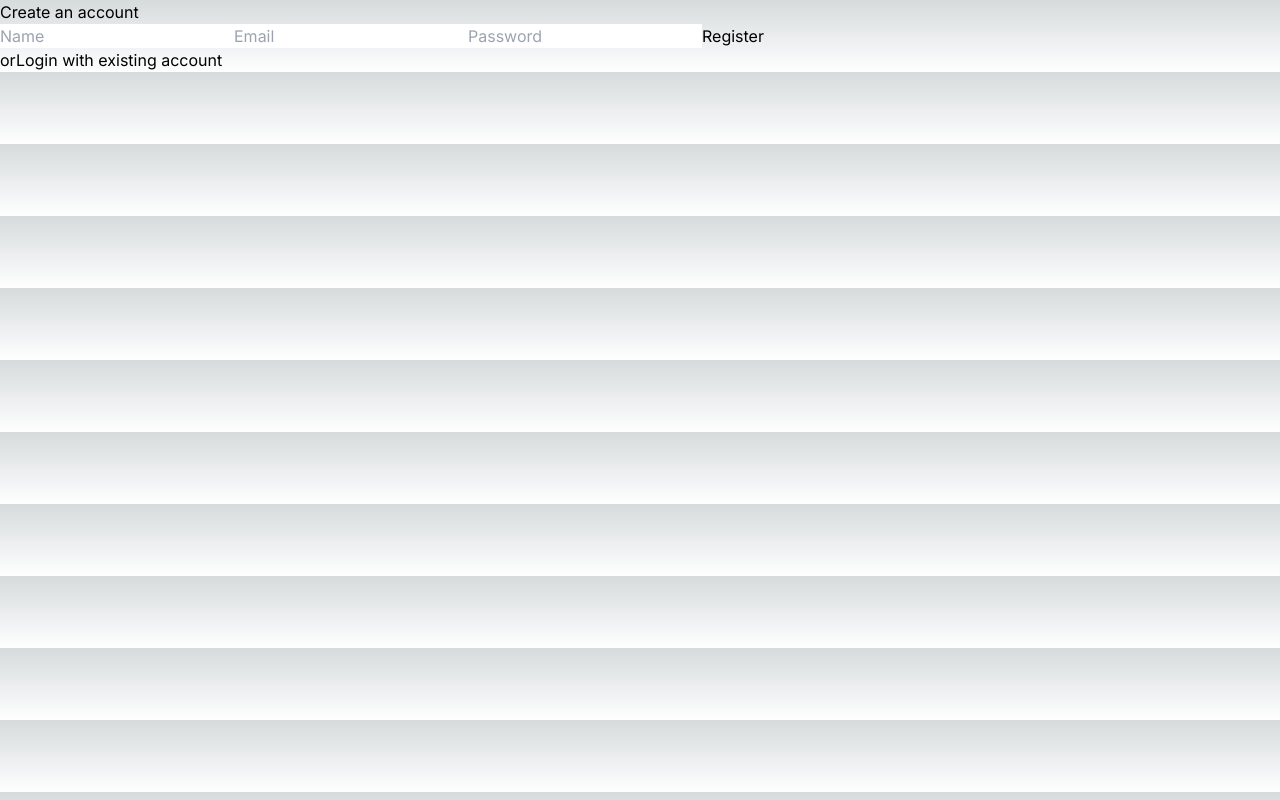
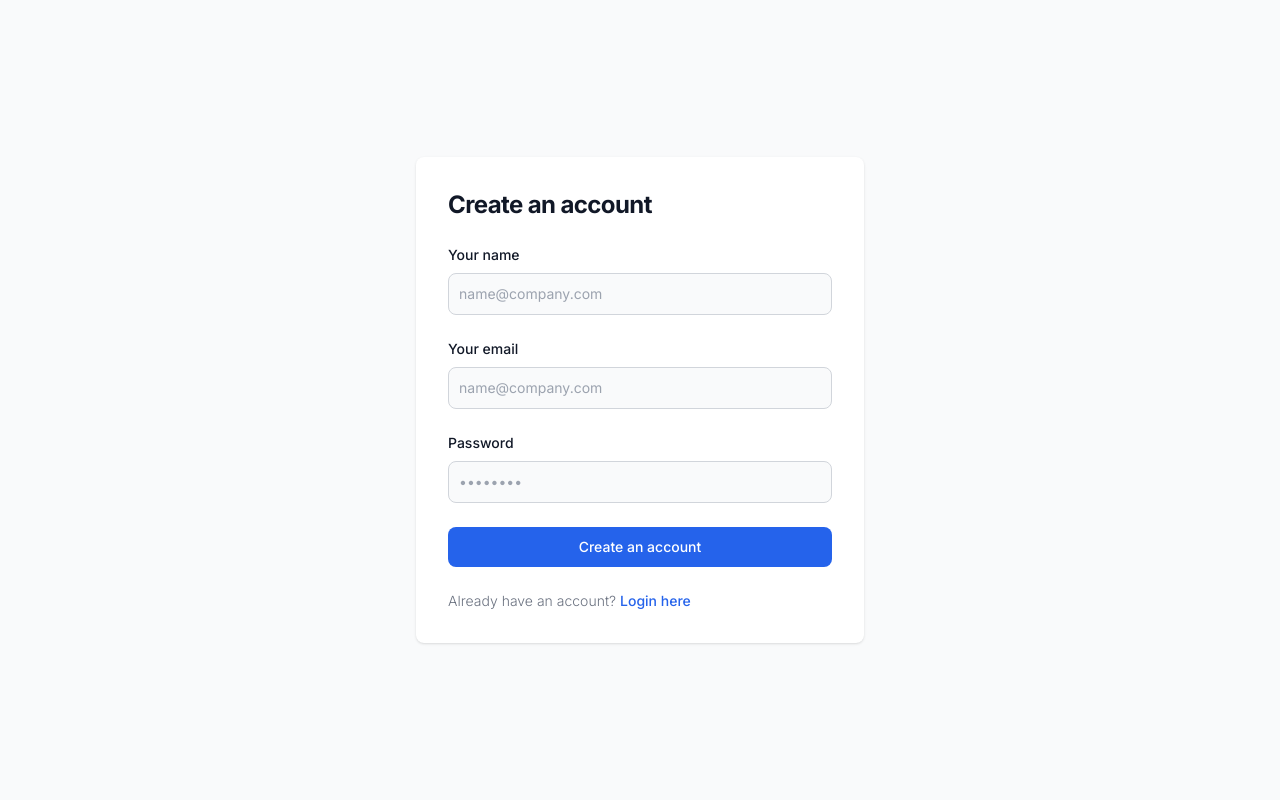
Before and after one commit to kirill-grigoryev/thirdshothub-local, a Next.js app: page /signup in a window 1280 px wide. Built offline with nearby package versions, Linux system fonts and the light colour scheme.

Commit message:
Fix auth logic

```diff
--- a/app/(auth)/signin/page.tsx
+++ b/app/(auth)/signin/page.tsx
@@ -3,7 +3,6 @@
 export default async function Signin() {
   return (
     <div>
-      <h1>SignIn</h1>
       <SignInForm />
     </div>
   );
--- a/app/(auth)/signup/page.tsx
+++ b/app/(auth)/signup/page.tsx
@@ -1,16 +1,23 @@
 "use client";
 
 import Link from "next/link";
+import { useRouter } from "next/navigation";
+import { FormEventHandler } from "react";
 
-const handleSubmit = async (e: React.FormEvent) => {
-  e.preventDefault();
+const Register = () => {
+  const router = useRouter();
+
+  const handleSubmit: FormEventHandler<HTMLFormElement> = async (event) => {
+    event.preventDefault();
+
+    const formData = new FormData(event.currentTarget);
 
     //@ts-ignore
-  const name = e.target[0].value;
+    const name = formData.get("name");
     //@ts-ignore
-  const email = e.target[1].value;
+    const email = formData.get("email");
     //@ts-ignore
-  const password = e.target[2].value;
+    const password = formData.get("password");
 
     try {
       const res = await fetch("/api/register", {
@@ -24,25 +31,93 @@
           password,
         }),
       });
+
+      if (res.status === 200) {
+        router.push("/signin");
+      }
     } catch (e) {
+        // TODO add error state
       console.error(e);
     }
   };
 
-const Register = () => {
   return (
+    <section className="bg-gray-50 dark:bg-gray-900">
+      <div className="flex flex-col items-center justify-center px-6 py-8 mx-auto md:h-screen lg:py-0">
+        <div className="w-full bg-white rounded-lg shadow dark:border md:mt-0 sm:max-w-md xl:p-0 dark:bg-gray-800 dark:border-gray-700">
+          <div className="p-6 space-y-4 md:space-y-6 sm:p-8">
+            <h1 className="text-xl font-bold leading-tight tracking-tight text-gray-900 md:text-2xl dark:text-white">
+              Create an account
+            </h1>
+            <form className="space-y-4 md:space-y-6" onSubmit={handleSubmit}>
               <div>
-      <h1>Create an account</h1>
-      <form onSubmit={handleSubmit}>
-        <input type="text" placeholder="Name" required />
-        <input type="email" placeholder="Email" required />
-        <input type="password" placeholder="Password" required />
-
-        <button type="submit">Register</button>
+                <label
+                  htmlFor="name"
+                  className="block mb-2 text-sm font-medium text-gray-900 dark:text-white"
+                >
+                  Your name
+                </label>
+                <input
+                  type="text"
+                  name="name"
+                  id="name"
+                  className="bg-gray-50 border border-gray-300 text-gray-900 sm:text-sm rounded-lg focus:ring-primary-600 focus:border-primary-600 block w-full p-2.5 dark:bg-gray-700 dark:border-gray-600 dark:placeholder-gray-400 dark:text-white dark:focus:ring-blue-500 dark:focus:border-blue-500"
+                  placeholder="name@company.com"
+                  required
+                />
+              </div>
+              <div>
+                <label
+                  htmlFor="email"
+                  className="block mb-2 text-sm font-medium text-gray-900 dark:text-white"
+                >
+                  Your email
+                </label>
+                <input
+                  type="email"
+                  name="email"
+                  id="email"
+                  className="bg-gray-50 border border-gray-300 text-gray-900 sm:text-sm rounded-lg focus:ring-primary-600 focus:border-primary-600 block w-full p-2.5 dark:bg-gray-700 dark:border-gray-600 dark:placeholder-gray-400 dark:text-white dark:focus:ring-blue-500 dark:focus:border-blue-500"
+                  placeholder="name@company.com"
+                  required
+                />
+              </div>
+              <div>
+                <label
+                  htmlFor="password"
+                  className="block mb-2 text-sm font-medium text-gray-900 dark:text-white"
+                >
+                  Password
+                </label>
+                <input
+                  type="password"
+                  name="password"
+                  id="password"
+                  placeholder="••••••••"
+                  className="bg-gray-50 border border-gray-300 text-gray-900 sm:text-sm rounded-lg focus:ring-primary-600 focus:border-primary-600 block w-full p-2.5 dark:bg-gray-700 dark:border-gray-600 dark:placeholder-gray-400 dark:text-white dark:focus:ring-blue-500 dark:focus:border-blue-500"
+                  required
+                />
+              </div>
+              <button
+                type="submit"
+                className="w-full text-white bg-primary-600 hover:bg-primary-700 focus:ring-4 focus:outline-none focus:ring-primary-300 font-medium rounded-lg text-sm px-5 py-2.5 text-center dark:bg-primary-600 dark:hover:bg-primary-700 dark:focus:ring-primary-800"
+              >
+                Create an account
+              </button>
+              <p className="text-sm font-light text-gray-500 dark:text-gray-400">
+                Already have an account?{" "}
+                <Link
+                  className="font-medium text-primary-600 hover:underline dark:text-primary-500"
+                  href="/signin"
+                >
+                  Login here
+                </Link>
+              </p>
             </form>
-      <span>or</span>
-      <Link href="/login">Login with existing account</Link>
           </div>
+        </div>
+      </div>
+    </section>
   );
 };
 
--- a/app/api/(auth)/register/route.ts
+++ b/app/api/(auth)/register/route.ts
@@ -6,14 +6,28 @@
 export const POST = async (req: Request) => {
   try {
     const { email, password, name } = await req.json();
-    console.log({ email, password, name });
     await connectToDb();
+
+    const userRole = await prisma.role.findFirst({
+      where: {
+        value: "user",
+      },
+    });
+
+    if (!userRole) {
+      return NextResponse.json({ message: "Can't find role" }, { status: 500 });
+    }
 
     await prisma.user.create({
       data: {
         email,
         name,
         password: await bcrypt.hash(password, 5),
+        roles: {
+          connect: {
+            id: userRole.id,
+          },
+        },
       },
     });
 
--- a/app/globals.css
+++ b/app/globals.css
@@ -1,27 +1,3 @@
 @tailwind base;
 @tailwind components;
 @tailwind utilities;
-
-:root {
-  --foreground-rgb: 0, 0, 0;
-  --background-start-rgb: 214, 219, 220;
-  --background-end-rgb: 255, 255, 255;
-}
-
-@media (prefers-color-scheme: dark) {
-  :root {
-    --foreground-rgb: 255, 255, 255;
-    --background-start-rgb: 0, 0, 0;
-    --background-end-rgb: 0, 0, 0;
-  }
-}
-
-body {
-  color: rgb(var(--foreground-rgb));
-  background: linear-gradient(
-      to bottom,
-      transparent,
-      rgb(var(--background-end-rgb))
-    )
-    rgb(var(--background-start-rgb));
-}
--- /dev/null
+++ b/app/test/page.tsx
@@ -0,0 +1,9 @@
+const Test = () => {
+    return (
+        <div>
+            <h2>Secured page</h2>
+        </div>
+    );
+}
+
+export default Test;
--- a/components/SignInForm.tsx
+++ b/components/SignInForm.tsx
@@ -3,6 +3,7 @@
 import { useRouter } from "next/navigation";
 import { signIn } from "next-auth/react";
 import type { FormEventHandler } from "react";
+import Link from "next/link";
 
 const SignInForm = () => {
   const router = useRouter();
@@ -21,16 +22,71 @@
     if (res && !res.error) {
       router.push("/");
     } else {
+      // TODO add error state
+
       console.log(res);
     }
   };
 
   return (
-    <form onSubmit={handleSubmit} className="login-form">
-      <input type="email" name="email" required />
-      <input type="password" name="password" required />
-      <button type="submit">Sign In</button>
-    </form>
+    <section className="bg-gray-50 dark:bg-gray-900">
+      <div className="flex flex-col items-center justify-center px-6 py-8 mx-auto md:h-screen lg:py-0">
+        <div className="w-full bg-white rounded-lg shadow dark:border md:mt-0 sm:max-w-md xl:p-0 dark:bg-gray-800 dark:border-gray-700">
+          <div className="p-6 space-y-4 md:space-y-6 sm:p-8">
+            <h1 className="text-xl font-bold leading-tight tracking-tight text-gray-900 md:text-2xl dark:text-white">
+              Sign In to your account
+            </h1>
+            <form className="space-y-4 md:space-y-6" onSubmit={handleSubmit}>
+              <div>
+                <label
+                  htmlFor="email"
+                  className="block mb-2 text-sm font-medium text-gray-900 dark:text-white"
+                >
+                  Your email
+                </label>
+                <input
+                  type="email"
+                  name="email"
+                  required
+                  className="bg-gray-50 border border-gray-300 text-gray-900 sm:text-sm rounded-lg focus:ring-primary-600 focus:border-primary-600 block w-full p-2.5 dark:bg-gray-700 dark:border-gray-600 dark:placeholder-gray-400 dark:text-white dark:focus:ring-blue-500 dark:focus:border-blue-500"
+                  placeholder="name@company.com"
+                />
+              </div>
+              <div>
+                <label
+                  htmlFor="password"
+                  className="block mb-2 text-sm font-medium text-gray-900 dark:text-white"
+                >
+                  Password
+                </label>
+                <input
+                  type="password"
+                  name="password"
+                  required
+                  placeholder="••••••••"
+                  className="bg-gray-50 border border-gray-300 text-gray-900 sm:text-sm rounded-lg focus:ring-primary-600 focus:border-primary-600 block w-full p-2.5 dark:bg-gray-700 dark:border-gray-600 dark:placeholder-gray-400 dark:text-white dark:focus:ring-blue-500 dark:focus:border-blue-500"
+                />
+              </div>
+              <button
+                type="submit"
+                className="w-full text-white bg-primary-600 hover:bg-primary-700 focus:ring-4 focus:outline-none focus:ring-primary-300 font-medium rounded-lg text-sm px-5 py-2.5 text-center dark:bg-primary-600 dark:hover:bg-primary-700 dark:focus:ring-primary-800"
+              >
+                Sign In
+              </button>
+              <p className="text-sm font-light text-gray-500 dark:text-gray-400">
+                Don&apos;t have an account?
+                <Link
+                  className="font-medium text-primary-600 hover:underline dark:text-primary-500"
+                  href="/signup"
+                >
+                  Sign Up
+                </Link>
+              </p>
+            </form>
+          </div>
+        </div>
+      </div>
+    </section>
   );
 };
 
--- /dev/null
+++ b/constants/index.ts
@@ -0,0 +1,5 @@
+enum Roles {
+  user,
+  admin,
+  superadmin,
+}
```
Also changed, not shown: configs/auth.ts (+12 -5 lines), next-auth.d.ts (added, +21 -0 lines), tailwind.config.ts (+56 -10 lines), app/api/user/route.ts (added), utils/hocs/withRole.ts (added). Lines whose indentation alone changed are shown as unchanged.
